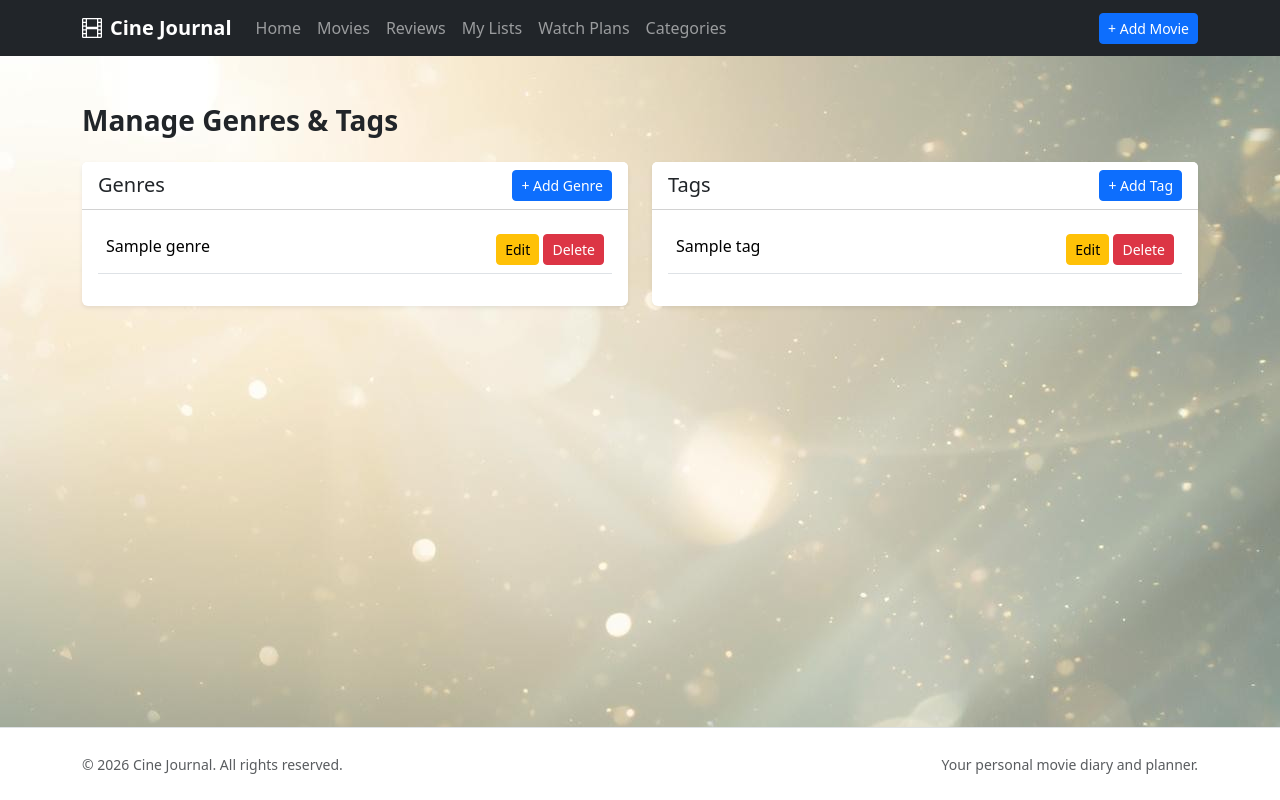
After one commit to str8zer0/cine-journal, a Django app: page /movies/categories/ in a window 1280 px wide. The commit adds this page. Run offline with Django 5.2, Linux system fonts and the light colour scheme; tables that the repository leaves empty hold one stand-in row (values such as "Sample post").

Commit message:
feat: add categories management and IMDb validation
- Added full CRUD for genres and tags
- Introduced unified Categories page and navbar link
- Enabled adding genres and tags from the movie form
- Implemented IMDb URL validation in MovieForm
- Improved form labels, help texts, and styling

```diff
--- a/movies/forms.py
+++ b/movies/forms.py
@@ -1,5 +1,6 @@
+import re
 from django import forms
-from movies.models import Movie
+from movies.models import Movie, Genre, Tag
 
 
 class MovieForm(forms.ModelForm):
@@ -39,12 +40,12 @@ class MovieForm(forms.ModelForm):
 
         help_texts = {
             'title': 'Enter the official title of the movie.',
-            'description': 'Write a short summary or leave it empty.',
+            'description': 'Write a short summary or leave it empty. (optional)',
             'release_year': 'Year the movie was or will be released (must be after 1880).',
-            'cover': 'Upload a poster or cover image.',
-            'imdb_link': 'Paste the full IMDb URL (e.g., https://www.imdb.com/title/tt0468569/).',
+            'cover': 'Upload a poster or cover image. (optional)',
+            'imdb_link': 'Paste the full IMDb URL. (optional).',
             'genres': 'Select one or more genres.',
-            'tags': 'Optional keywords to help categorize the movie.',
+            'tags': 'Select one or more tags. (optional)',
         }
 
         error_messages = {
@@ -87,8 +88,40 @@ class MovieForm(forms.ModelForm):
             }),
         }
 
+    def clean_imdb_link(self):
+        url = self.cleaned_data.get('imdb_link')
+
+        if not url:
+            return url  # field is optional
+
+        pattern = r"^https?://(www\.|m\.)?imdb\.com/title/tt\d+"
+
+        if not re.match(pattern, url):
+            raise forms.ValidationError("Please enter a valid IMDb movie URL or leave the field blank.")
+
+        return url
+
+
     def clean_release_year(self):
         year = self.cleaned_data['release_year']
         if year < 1880:
-            raise forms.ValidationError("Movies did not existed before 1880.")
+            raise forms.ValidationError("Movies did not exist before 1880.")
         return year
+
+
+class GenreForm(forms.ModelForm):
+    class Meta:
+        model = Genre
+        fields = ['name']
+        labels = {'name': 'Genre Name'}
+        help_texts = {'name': 'A stylistic or thematic movie category'}
+        widgets = {'name': forms.TextInput(attrs={'class': 'form-control'})}
+
+
+class TagForm(forms.ModelForm):
+    class Meta:
+        model = Tag
+        fields = ['name']
+        labels = {'name': 'Tag Name'}
+        help_texts = {'name': 'A keyword to help categorize the movie.'}
+        widgets = {'name': forms.TextInput(attrs={'class': 'form-control'})}
--- a/movies/models.py
+++ b/movies/models.py
@@ -22,8 +22,8 @@ class Movie(TimeStampMixin, SlugMixin, models.Model):
     title = models.CharField(max_length=200)
     description = models.TextField(blank=True)
     release_year = models.PositiveIntegerField(validators=[MinValueValidator(1880)])
-    cover = models.ImageField(upload_to='covers')
-    imdb_link = models.URLField()
+    cover = models.ImageField(upload_to='covers', blank=True)
+    imdb_link = models.URLField(blank=True)
     watched = models.BooleanField(default=False)
     genres = models.ManyToManyField('Genre', related_name='movies_by_genre')
     tags = models.ManyToManyField('Tag', related_name='movies_by_tag', blank=True)
--- a/movies/urls.py
+++ b/movies/urls.py
@@ -1,11 +1,32 @@
-from django.urls import path
+from django.urls import path, include
 from movies import views
 
 app_name = 'movies'
 
+genres_urlpatterns = [
+    path('', views.GenreListView.as_view(), name='genre_list'),
+    path('add/', views.GenreCreateView.as_view(), name='genre_create'),
+    path('<int:pk>/edit/', views.GenreUpdateView.as_view(), name='genre_update'),
+    path('<int:pk>/delete/', views.GenreDeleteView.as_view(), name='genre_delete'),
+]
+
+tags_urlpatterns = [
+    path('', views.TagListView.as_view(), name='tag_list'),
+    path('add/', views.TagCreateView.as_view(), name='tag_create'),
+    path('<int:pk>/edit/', views.TagUpdateView.as_view(), name='tag_update'),
+    path('<int:pk>/delete/', views.TagDeleteView.as_view(), name='tag_delete'),
+]
+
 urlpatterns = [
     path('', views.MovieListView.as_view(), name='list'),
     path('add/', views.MovieCreateView.as_view(), name='create'),
+    path('categories/', views.CategoriesManagementView.as_view(), name='categories'),
+
+    # GENRES AND TAGS
+    path('genres/', include(genres_urlpatterns)),
+    path('tags/', include(tags_urlpatterns)),
+
+    # MOVIES (slug routes)
     path('<slug:slug>/', views.MovieDetailView.as_view(), name='detail'),
     path('<slug:slug>/edit/', views.MovieUpdateView.as_view(), name='update'),
     path('<slug:slug>/delete/', views.MovieDeleteView.as_view(), name='delete'),
--- a/movies/views.py
+++ b/movies/views.py
@@ -1,10 +1,11 @@
 from django.contrib import messages
 from django.contrib.messages.views import SuccessMessageMixin
 from django.db.models import Avg
-from django.urls import reverse_lazy
-from django.views.generic import ListView, DetailView, CreateView, UpdateView, DeleteView
+from django.shortcuts import redirect
+from django.urls import reverse_lazy, reverse
+from django.views.generic import ListView, DetailView, CreateView, UpdateView, DeleteView, TemplateView
 from common.mixins import FilteringMixin
-from movies.forms import MovieForm
+from movies.forms import MovieForm, GenreForm, TagForm
 from movies.models import Movie, Genre, Tag
 
 
@@ -41,6 +42,12 @@ class MovieCreateView(SuccessMessageMixin, CreateView):
     template_name = 'movies/movie_form.html'
     success_message = "Movie '%(title)s' was created successfully."
 
+    def get_context_data(self, **kwargs):
+        context = super().get_context_data(**kwargs)
+        context['genre_form'] = GenreForm()
+        context['tag_form'] = TagForm()
+        return context
+
     def get_success_url(self):
         return reverse_lazy('movies:detail', kwargs={'slug': self.object.slug})
 
@@ -53,6 +60,12 @@ class MovieUpdateView(SuccessMessageMixin, UpdateView):
     slug_url_kwarg = 'slug'
     success_message = "Movie '%(title)s' was updated successfully."
 
+    def get_context_data(self, **kwargs):
+        context = super().get_context_data(**kwargs)
+        context['genre_form'] = GenreForm()
+        context['tag_form'] = TagForm()
+        return context
+
     def get_success_url(self):
         return reverse_lazy('movies:detail', kwargs={'slug': self.object.slug})
 
@@ -62,9 +75,103 @@ class MovieDeleteView(DeleteView):
     template_name = 'movies/movie_confirm_delete.html'
     slug_field = 'slug'
     slug_url_kwarg = 'slug'
-    success_url = reverse_lazy('movies:list')
 
-    def post(self, request, *args, **kwargs):
-        obj = self.get_object()
-        messages.success(request, f"Movie '{obj.title}' was deleted successfully.")
-        return super().post(request, *args, **kwargs)
+    def get_success_url(self):
+        messages.success(self.request, f"Movie '{self.object.title}' deleted successfully.")
+        return reverse('movies:list')
+
+
+class CategoriesManagementView(TemplateView):
+    template_name = 'movies/categories.html'
+
+    def get_context_data(self, **kwargs):
+        context = super().get_context_data(**kwargs)
+        context['genres'] = Genre.objects.all()
+        context['tags'] = Tag.objects.all()
+        context['genre_form'] = GenreForm()
+        context['tag_form'] = TagForm()
+        return context
+
+
+class GenreListView(ListView):
+    model = Genre
+    template_name = 'movies/genre_list.html'
+
+
+class GenreCreateView(SuccessMessageMixin, CreateView):
+    model = Genre
+    form_class = GenreForm
+    template_name = 'movies/genre_form.html'
+    success_message = "Genre '%(name)s' was created successfully."
+
+    def get_success_url(self):
+        next_url = self.request.GET.get('next')
+        if next_url:
+            return next_url
+        return reverse('movies:create')
+
+
+class GenreUpdateView(SuccessMessageMixin, UpdateView):
+    model = Genre
+    form_class = GenreForm
+    template_name = 'movies/genre_form.html'
+    success_url = reverse_lazy('movies:categories')
+    success_message = "Genre '%(name)s' was updated successfully."
+
+
+class GenreDeleteView(DeleteView):
+    model = Genre
+    template_name = 'movies/genre_confirm_delete.html'
+
+    def dispatch(self, request, *args, **kwargs):
+        genre = self.get_object()
+        if genre.movies_by_genre.exists():
+            messages.error(request, f"You cannot delete genre '{genre.name}' because it is assigned to movies.")
+            return redirect('movies:categories')
+        return super().dispatch(request, *args, **kwargs)
+
+    def get_success_url(self):
+        messages.success(self.request, f"Genre '{self.object.name}' deleted successfully.")
+        return reverse('movies:categories')
+
+
+class TagListView(ListView):
+    model = Tag
+    template_name = 'movies/tag_list.html'
+
+
+class TagCreateView(SuccessMessageMixin, CreateView):
+    model = Tag
+    form_class = TagForm
+    template_name = 'movies/tag_form.html'
+    success_message = "Tag '%(name)s' was created successfully."
+
+    def get_success_url(self):
+        next_url = self.request.GET.get('next')
+        if next_url:
+            return next_url
+        return reverse('movies:create')
+
+
+class TagUpdateView(SuccessMessageMixin, UpdateView):
+    model = Tag
+    form_class = TagForm
+    template_name = 'movies/tag_form.html'
+    success_url = reverse_lazy('movies:categories')
+    success_message = "Tag '%(name)s' was updated successfully."
+
+
+class TagDeleteView(DeleteView):
+    model = Tag
+    template_name = 'movies/tag_confirm_delete.html'
+
+    def dispatch(self, request, *args, **kwargs):
+        tag = self.get_object()
+        if tag.movies_by_tag.exists():
+            messages.error(request, f"You cannot delete tag '{tag.name}' because it is assigned to movies.")
+            return redirect('movies:categories')
+        return super().dispatch(request, *args, **kwargs)
+
+    def get_success_url(self):
+        messages.success(self.request, f"Tag '{self.object.name}' deleted successfully.")
+        return reverse('movies:categories')
--- a/templates/includes/navbar.html
+++ b/templates/includes/navbar.html
@@ -23,6 +23,9 @@
                 <li class="nav-item">
                     <a class="nav-link" href="{% url 'library:watchplan_list' %}">Watch Plans</a>
                 </li>
+                <li class="nav-item">
+                    <a class="nav-link" href="{% url 'movies:categories' %}">Categories</a>
+                </li>
             </ul>
             <div class="d-flex">
                 <a href="{% url 'movies:create' %}" class="btn btn-primary btn-sm">
--- /dev/null
+++ b/templates/movies/categories.html
@@ -0,0 +1,230 @@
+{% extends 'base.html' %}
+
+{% block title %}Categories | Cine Journal{% endblock %}
+
+{% block content %}
+<h1 class="h3 fw-bold text-dark mb-4">Manage Genres & Tags</h1>
+
+<div class="row">
+
+    <!-- GENRES -->
+    <div class="col-md-6">
+        <div class="card border-0 shadow-sm mb-4">
+            <div class="card-header bg-white d-flex justify-content-between align-items-center">
+                <h5 class="mb-0">Genres</h5>
+                <button class="btn btn-sm btn-primary" data-bs-toggle="modal" data-bs-target="#addGenreModal">
+                    + Add Genre
+                </button>
+            </div>
+
+            <div class="card-body">
+                <table class="table table-hover">
+                    <tbody>
+                        {% for genre in genres %}
+                        <tr>
+                            <td>{{ genre.name }}</td>
+                            <td class="text-end">
+
+                                <!-- EDIT BUTTON -->
+                                <button class="btn btn-sm btn-warning"
+                                        data-bs-toggle="modal"
+                                        data-bs-target="#editGenreModal{{ genre.pk }}">
+                                    Edit
+                                </button>
+
+                                <!-- DELETE BUTTON -->
+                                <button class="btn btn-sm btn-danger"
+                                        data-bs-toggle="modal"
+                                        data-bs-target="#deleteGenreModal{{ genre.pk }}">
+                                    Delete
+                                </button>
+
+                            </td>
+                        </tr>
+
+                        <!-- EDIT GENRE MODAL -->
+                        <div class="modal fade" id="editGenreModal{{ genre.pk }}" tabindex="-1">
+                          <div class="modal-dialog">
+                            <div class="modal-content">
+                              <form method="post" action="{% url 'movies:genre_update' genre.pk %}">
+                                {% csrf_token %}
+                                <div class="modal-header">
+                                  <h5 class="modal-title">Edit Genre</h5>
+                                  <button type="button" class="btn-close" data-bs-dismiss="modal"></button>
+                                </div>
+                                <div class="modal-body">
+                                  <label class="form-label">Genre Name:</label>
+                                  <input type="text" name="name" class="form-control" value="{{ genre.name }}">
+                                  <div class="form-text">A stylistic or thematic movie category</div>
+                                </div>
+                                <div class="modal-footer">
+                                  <button type="submit" class="btn btn-primary">Save</button>
+                                </div>
+                              </form>
+                            </div>
+                          </div>
+                        </div>
+
+                        <!-- DELETE GENRE MODAL -->
+                        <div class="modal fade" id="deleteGenreModal{{ genre.pk }}" tabindex="-1">
+                          <div class="modal-dialog">
+                            <div class="modal-content">
+                              <form method="post" action="{% url 'movies:genre_delete' genre.pk %}">
+                                {% csrf_token %}
+                                <div class="modal-header">
+                                  <h5 class="modal-title">Delete Genre</h5>
+                                  <button type="button" class="btn-close" data-bs-dismiss="modal"></button>
+                                </div>
+                                <div class="modal-body">
+                                  Are you sure you want to delete "<strong>{{ genre.name }}</strong>"?
+                                </div>
+                                <div class="modal-footer">
+                                  <button type="submit" class="btn btn-danger">Delete</button>
+                                </div>
+                              </form>
+                            </div>
+                          </div>
+                        </div>
+
+                        {% empty %}
+                        <tr><td colspan="2" class="text-muted">No genres yet.</td></tr>
+                        {% endfor %}
+                    </tbody>
+                </table>
+            </div>
+        </div>
+    </div>
+
+    <!-- TAGS -->
+    <div class="col-md-6">
+        <div class="card border-0 shadow-sm mb-4">
+            <div class="card-header bg-white d-flex justify-content-between align-items-center">
+                <h5 class="mb-0">Tags</h5>
+                <button class="btn btn-sm btn-primary" data-bs-toggle="modal" data-bs-target="#addTagModal">
+                    + Add Tag
+                </button>
+            </div>
+
+            <div class="card-body">
+                <table class="table table-hover">
+                    <tbody>
+                        {% for tag in tags %}
+                        <tr>
+                            <td>{{ tag.name }}</td>
+                            <td class="text-end">
+
+                                <!-- EDIT BUTTON -->
+                                <button class="btn btn-sm btn-warning"
+                                        data-bs-toggle="modal"
+                                        data-bs-target="#editTagModal{{ tag.pk }}">
+                                    Edit
+                                </button>
+
+                                <!-- DELETE BUTTON -->
+                                <button class="btn btn-sm btn-danger"
+                                        data-bs-toggle="modal"
+                                        data-bs-target="#deleteTagModal{{ tag.pk }}">
+                                    Delete
+                                </button>
+
+                            </td>
+                        </tr>
+
+                        <!-- EDIT TAG MODAL -->
+                        <div class="modal fade" id="editTagModal{{ tag.pk }}" tabindex="-1">
+                          <div class="modal-dialog">
+                            <div class="modal-content">
+                              <form method="post" action="{% url 'movies:tag_update' tag.pk %}">
+                                {% csrf_token %}
+                                <div class="modal-header">
+                                  <h5 class="modal-title">Edit Tag</h5>
+                                  <button type="button" class="btn-close" data-bs-dismiss="modal"></button>
+                                </div>
+                                <div class="modal-body">
+                                  <label class="form-label">Tag Name:</label>
+                                  <input type="text" name="name" class="form-control" value="{{ tag.name }}">
+                                  <div class="form-text">A keyword to help categorize the movie.</div>
+                                </div>
+                                <div class="modal-footer">
+                                  <button type="submit" class="btn btn-primary">Save</button>
+                                </div>
+                              </form>
+                            </div>
+                          </div>
+                        </div>
+
+                        <!-- DELETE TAG MODAL -->
+                        <div class="modal fade" id="deleteTagModal{{ tag.pk }}" tabindex="-1">
+                          <div class="modal-dialog">
+                            <div class="modal-content">
+                              <form method="post" action="{% url 'movies:tag_delete' tag.pk %}">
+                                {% csrf_token %}
+                                <div class="modal-header">
+                                  <h5 class="modal-title">Delete Tag</h5>
+                                  <button type="button" class="btn-close" data-bs-dismiss="modal"></button>
+                                </div>
+                                <div class="modal-body">
+                                  Are you sure you want to delete "<strong>{{ tag.name }}</strong>"?
+                                </div>
+                                <div class="modal-footer">
+                                  <button type="submit" class="btn btn-danger">Delete</button>
+                                </div>
+                              </form>
+                            </div>
+                          </div>
+                        </div>
+
+                        {% empty %}
+                        <tr><td colspan="2" class="text-muted">No tags yet.</td></tr>
+                        {% endfor %}
+                    </tbody>
+                </table>
+            </div>
+        </div>
+    </div>
+
+</div>
+
+<!-- ADD GENRE MODAL -->
+<div class="modal fade" id="addGenreModal" tabindex="-1">
+  <div class="modal-dialog">
+    <div class="modal-content">
+      <form method="post" action="{% url 'movies:genre_create' %}?next={% url 'movies:categories' %}">
+        {% csrf_token %}
+        <div class="modal-header">
+          <h5 class="modal-title">Add Genre</h5>
+          <button type="button" class="btn-close" data-bs-dismiss="modal"></button>
+        </div>
+        <div class="modal-body">
+          {{ genre_form.as_p }}
+        </div>
+        <div class="modal-footer">
+          <button type="submit" class="btn btn-primary">Save</button>
+        </div>
+      </form>
+    </div>
+  </div>
+</div>
+
+<!-- ADD TAG MODAL -->
+<div class="modal fade" id="addTagModal" tabindex="-1">
+  <div class="modal-dialog">
+    <div class="modal-content">
+      <form method="post" action="{% url 'movies:tag_create' %}?next={% url 'movies:categories' %}">
+        {% csrf_token %}
+        <div class="modal-header">
+          <h5 class="modal-title">Add Tag</h5>
+          <button type="button" class="btn-close" data-bs-dismiss="modal"></button>
+        </div>
+        <div class="modal-body">
+          {{ tag_form.as_p }}
+        </div>
+        <div class="modal-footer">
+          <button type="submit" class="btn btn-primary">Save</button>
+        </div>
+      </form>
+    </div>
+  </div>
+</div>
+
+{% endblock %}
```
Also changed, not shown: movies/choices.py (deleted, +0 -15 lines), templates/movies/genre_confirm_delete.html (added, +8 -0 lines), templates/movies/genre_form.html (added, +7 -0 lines), templates/movies/genre_list.html (added, +13 -0 lines), templates/movies/movie_detail.html (+8 -1 lines), templates/movies/movie_form.html (+54 -2 lines), templates/movies/tag_confirm_delete.html (added, +8 -0 lines), templates/movies/tag_form.html (added, +7 -0 lines), templates/movies/tag_list.html (added, +13 -0 lines), CHANGELOG.md, media/covers/Passport_photo_crop.png (added).
